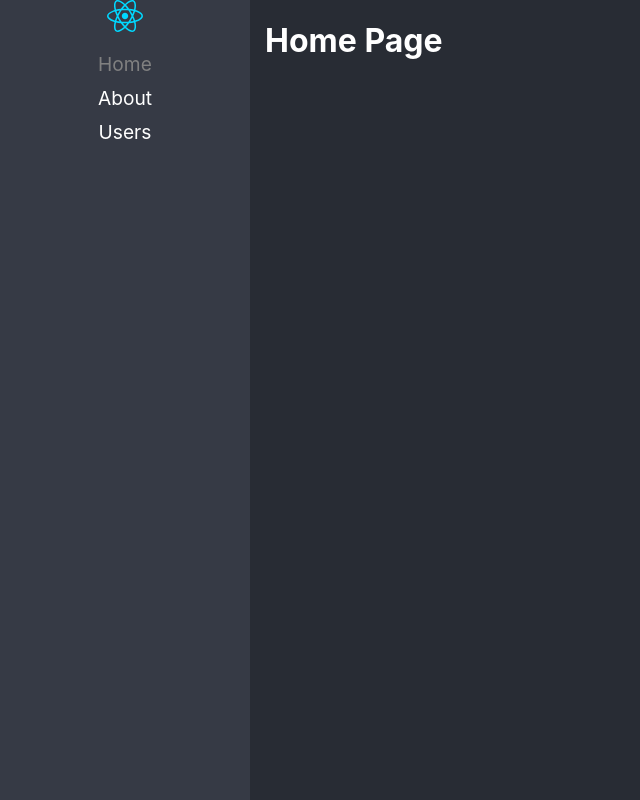
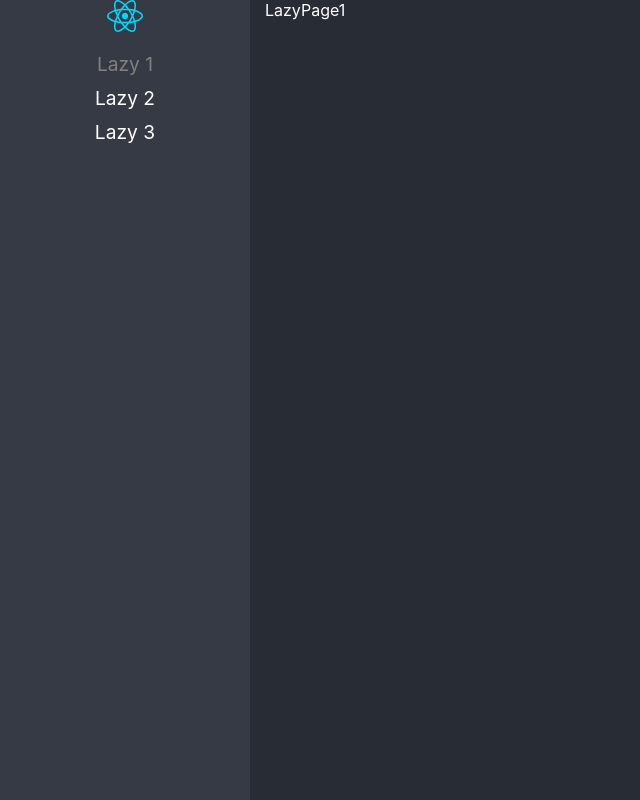
Before and after one commit to JerryA1/reac-adv, a React (Vite) app: page /lazy1 in a window 1280 px wide. Before the commit this address led to /home. Shown: the whole page, without its empty margins (0-640 px from the left). Built offline with nearby package versions, Linux system fonts and the light colour scheme.

Commit message:
feat: add lazy components

```diff
--- /dev/null
+++ b/src/01-layload/pages/LazyPage1.tsx
@@ -0,0 +1,3 @@
+export const LazyPage1 = () => {
+  return <div>LazyPage1</div>;
+};
--- /dev/null
+++ b/src/01-layload/pages/LazyPage2.tsx
@@ -0,0 +1,3 @@
+export const LazyPage2 = () => {
+  return <div>LazyPage2</div>;
+};
--- /dev/null
+++ b/src/01-layload/pages/LazyPage3.tsx
@@ -0,0 +1,3 @@
+export const LazyPage3 = () => {
+  return <div>LazyPage3</div>;
+};
--- /dev/null
+++ b/src/01-layload/pages/index.ts
@@ -0,0 +1,3 @@
+export { LazyPage1 } from "./LazyPage1";
+export { LazyPage2 } from "./LazyPage2";
+export { LazyPage3 } from "./LazyPage3";
--- a/src/routes/Navigation.tsx
+++ b/src/routes/Navigation.tsx
@@ -1,4 +1,3 @@
-import reactLogo from "../assets/react.svg";
 import {
   BrowserRouter,
   Routes,
@@ -6,6 +5,12 @@
   NavLink,
   Navigate,
 } from "react-router-dom";
+// pages
+import { LazyPage1, LazyPage2, LazyPage3 } from "../01-layload/pages";
+//
+import reactLogo from "../assets/react.svg";
+
+// ----------------------------------------------------------------------
 
 export const Navigation = () => {
   return (
@@ -17,37 +22,37 @@
           <ul>
             <li>
               <NavLink
-                to="/home"
+                to="/lazy1"
                 className={({ isActive }) => (isActive ? "nav-active" : "")}
               >
-                Home
+                Lazy 1
               </NavLink>
             </li>
             <li>
               <NavLink
-                to="/about"
+                to="/lazy2"
                 className={({ isActive }) => (isActive ? "nav-active" : "")}
               >
-                About
+                Lazy 2
               </NavLink>
             </li>
             <li>
               <NavLink
-                to="/users"
+                to="/lazy3"
                 className={({ isActive }) => (isActive ? "nav-active" : "")}
               >
-                Users
+                Lazy 3
               </NavLink>
             </li>
           </ul>
         </nav>
 
         <Routes>
-          <Route path="about" element={<h1>About Page</h1>} />
-          <Route path="users" element={<h1>Users Page</h1>} />
-          <Route path="home" element={<h1>Home Page</h1>} />
+          <Route path="lazy1" element={<LazyPage1 />} />
+          <Route path="lazy2" element={<LazyPage2 />} />
+          <Route path="lazy3" element={<LazyPage3 />} />
 
-          <Route path="/*" element={<Navigate to="/home" replace />} />
+          <Route path="/*" element={<Navigate to="/lazy1" replace />} />
         </Routes>
       </div>
     </BrowserRouter>
```
